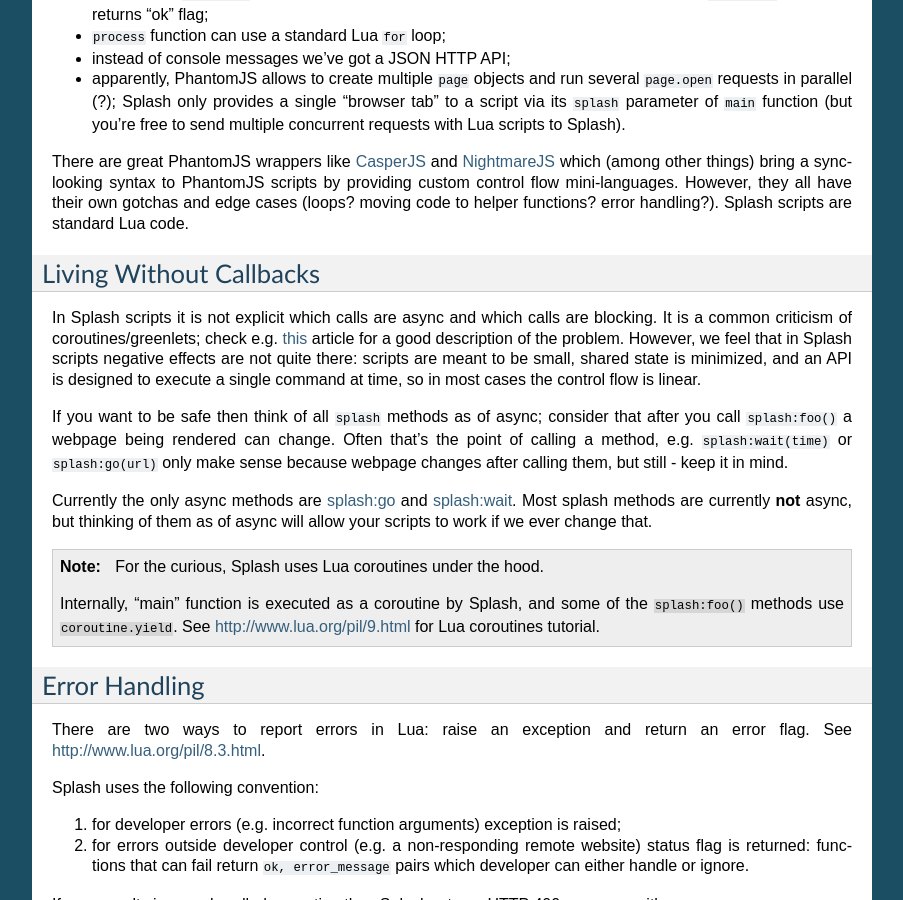
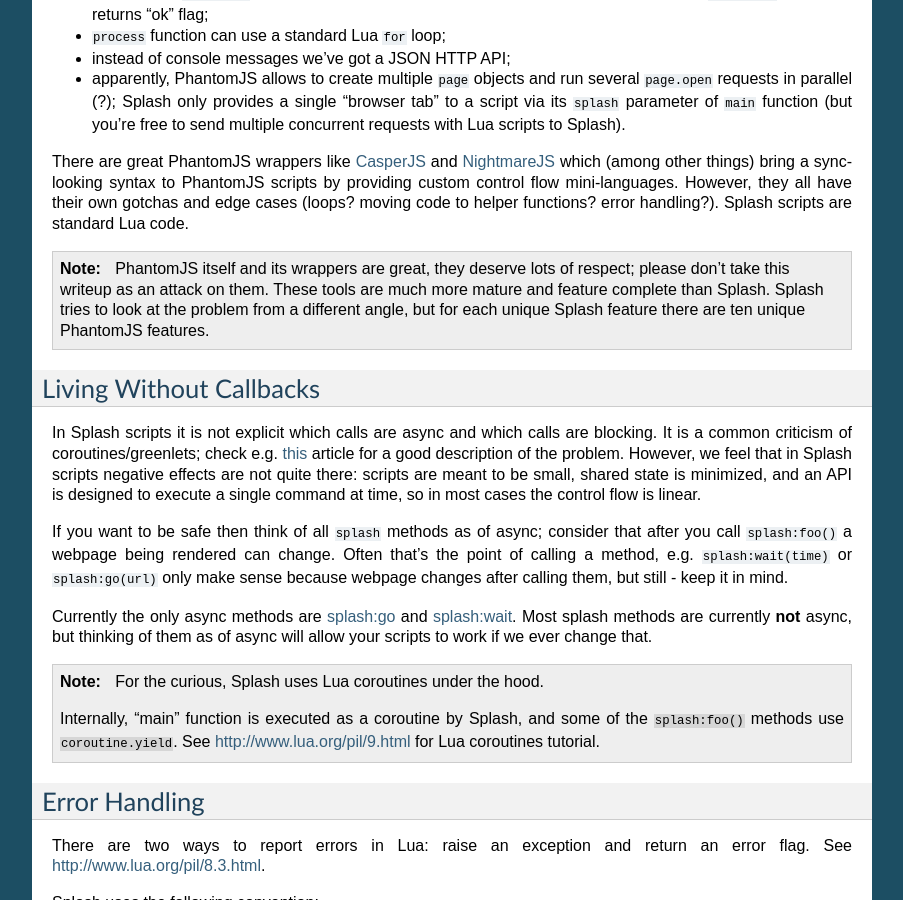
Before and after one commit to scrapinghub/splash, a Sphinx documentation site: the page built from docs/scripting-tutorial.rst, in a window 1280 px wide and 900 px high, scrolled down 3381 px. Shown: the whole window, without its empty margins (198-1101 px from the left). Built offline with Sphinx 7.4.7, drawn with Linux system fonts in a browser that asks for light colours.

Commit message:
DOC a note about PhantomJS

```diff
--- a/docs/scripting-tutorial.rst
+++ b/docs/scripting-tutorial.rst
@@ -241,6 +241,14 @@
 own gotchas and edge cases (loops? moving code to helper functions? error
 handling?). Splash scripts are standard Lua code.
 
+.. note::
+
+    PhantomJS itself and its wrappers are great, they deserve lots of
+    respect; please don't take this writeup as an attack on them.
+    These tools are much more mature and feature complete than Splash.
+    Splash tries to look at the problem from a different angle, but
+    for each unique Splash feature there are ten unique PhantomJS features.
+
 .. _CasperJS: http://casperjs.org/
 .. _NightmareJS: http://www.nightmarejs.org/
 
```
